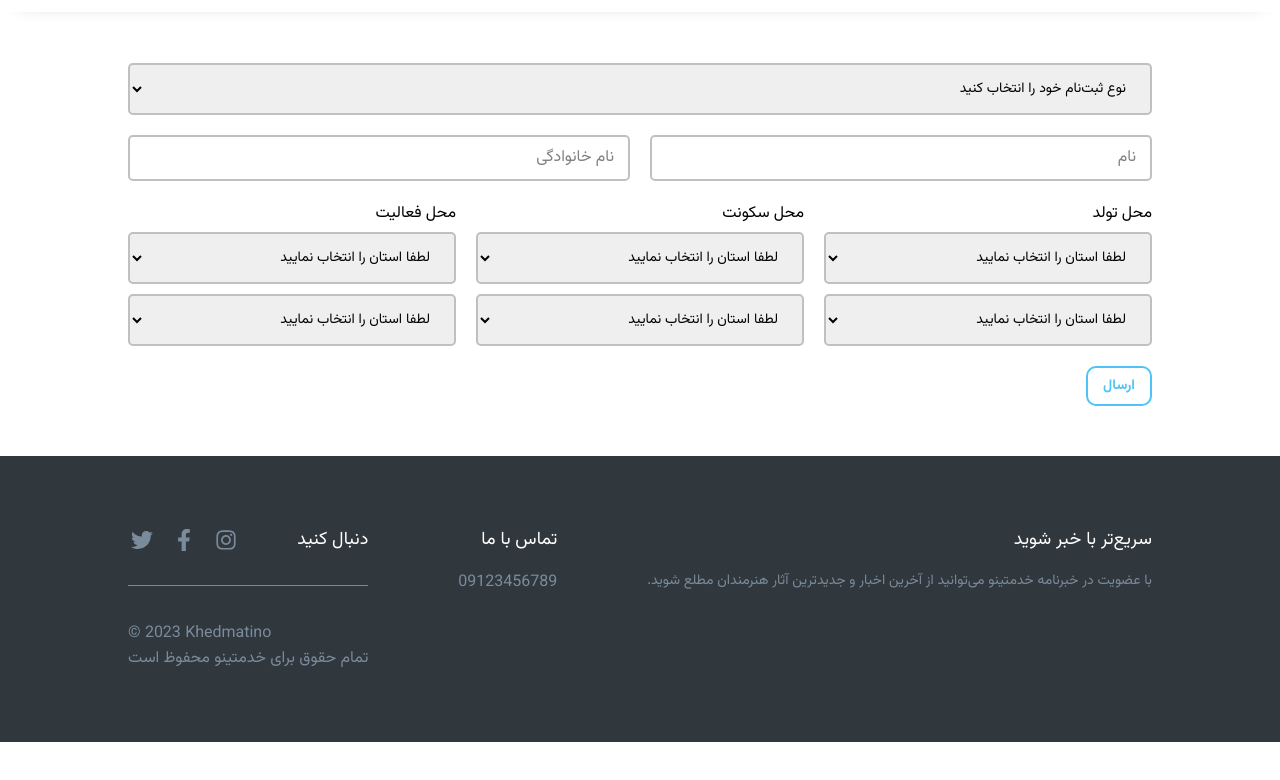
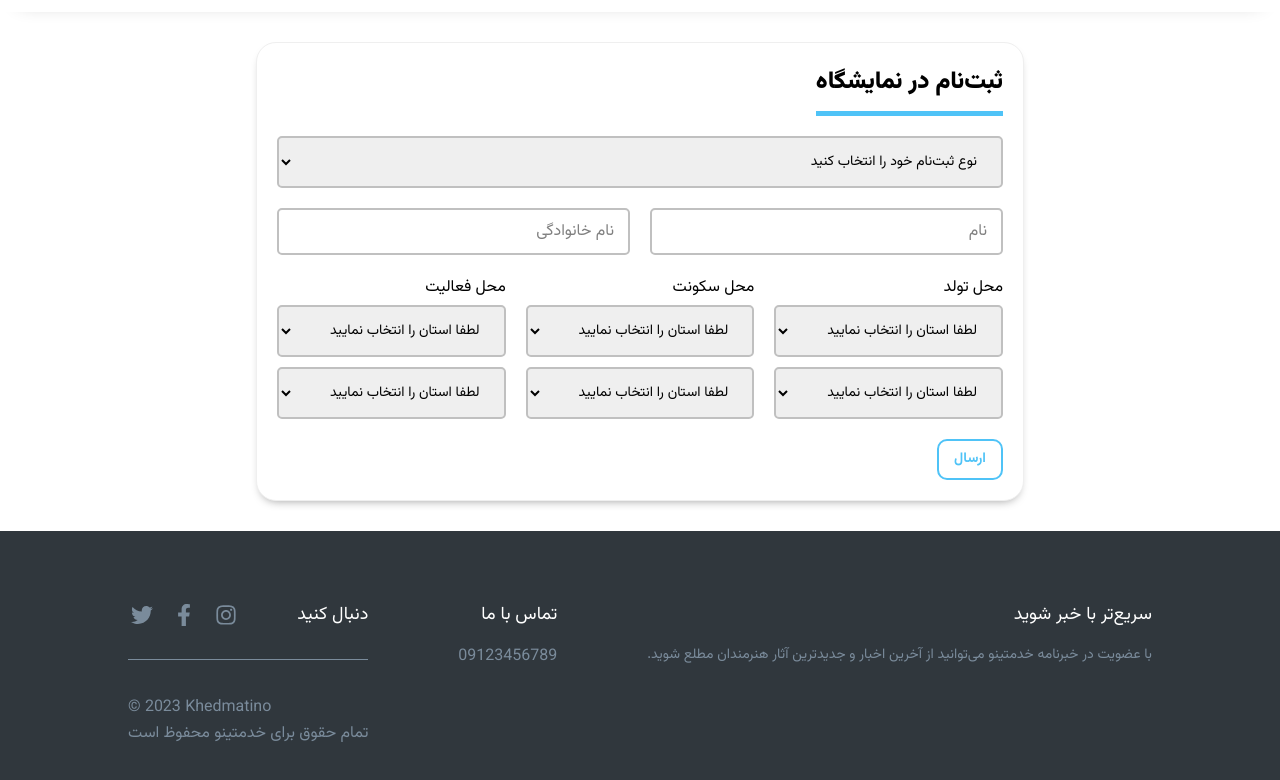
Before and after one commit to manadevelopment/exhibition, a plain HTML site: page form.html in a window 1280 px wide. Shown: the part 58-838 px from the top of the page. Before the commit the page ends 800 px from the top, so only its background shows below. Drawn offline with Linux system fonts and the light colour scheme.

Commit message:
change form page

```diff
--- a/css/style.css
+++ b/css/style.css
@@ -380,8 +380,8 @@ a {
   #header .btn.btn--gray {
     order: 2;
   }
-  #header .btn:last-child {
-    order: 2;
+  #header .btn:last-of-type {
+    order: 3;
   }
 
   .profile-btn {
@@ -706,9 +706,27 @@ a {
 /* * form page */
 
 .form-sec {
-  width: var(--width);
+  width: 60%;
   max-width: var(--max-width);
   align-self: center;
+  padding: 2rem;
+  border-radius: calc(var(--border-radius) * 2);
+  background-color: var(--color-light-text);
+  box-shadow: 0 5px 10px -5px #00000063;
+  border: 0.1rem solid #efefef;
+  margin-block: 2rem;
+  display: flex;
+  flex-direction: column;
+  gap: 2rem;
+}
+
+.form-sec__title {
+  margin: 0;
+  font-size: 2.4rem;
+  font-weight: 900;
+  border-bottom: 0.5rem solid var(--color-blue);
+  align-self: flex-start;
+  padding-bottom: 1rem;
 }
 
 @media screen and (max-width: 768px) {
--- a/form.html
+++ b/form.html
@@ -94,6 +94,7 @@
       </nav>
     </header>
     <div class="form-sec">
+      <h1 class="form-sec__title">ثبت‌نام در نمایشگاه</h1>
       <form action="#" id="form">
         <div class="form__row">
           <div class="form__col">
```
